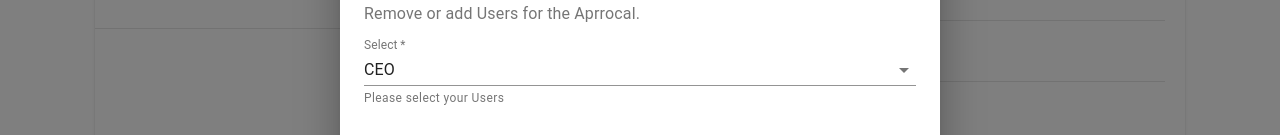
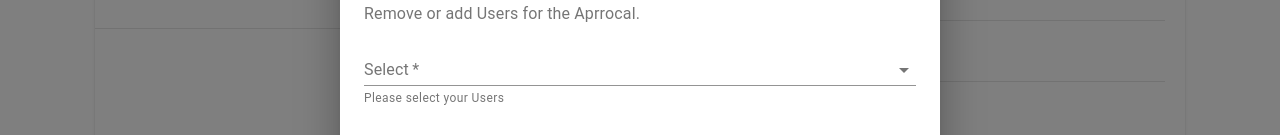
Before and after one commit to rohitk1609/SE, a React (Create React App) app in the folder client/: page /workflow in a window 1280 px wide. Both pictures are taken after a click on the button "ADD YOUR APPROVAL ACTION". Shown: the part 362-497 px from the top of the page. Built offline with nearby package versions, Linux system fonts and the light colour scheme.

Commit message:
final commmit

```diff
--- a/client/src/components/workflow.js
+++ b/client/src/components/workflow.js
@@ -245,7 +245,7 @@ class Workflow extends Component {
                                             id="standard-basic"
                                             select
                                             label="Select"
-                                            value={this.state.role}
+                                            value={this.state.approveuser}
                                             fullWidth
                                             onChange={this.setapproveuser}
                                             helperText="Please select your Users"
@@ -281,7 +281,7 @@ class Workflow extends Component {
                                             id="standard-basic"
                                             select
                                             label="Select"
-                                            value={this.state.role}
+                                            value={this.state.reviewuser}
                                             fullWidth
                                             onChange={this.setreviewuser}
                                             helperText="Please select your Users"
```
